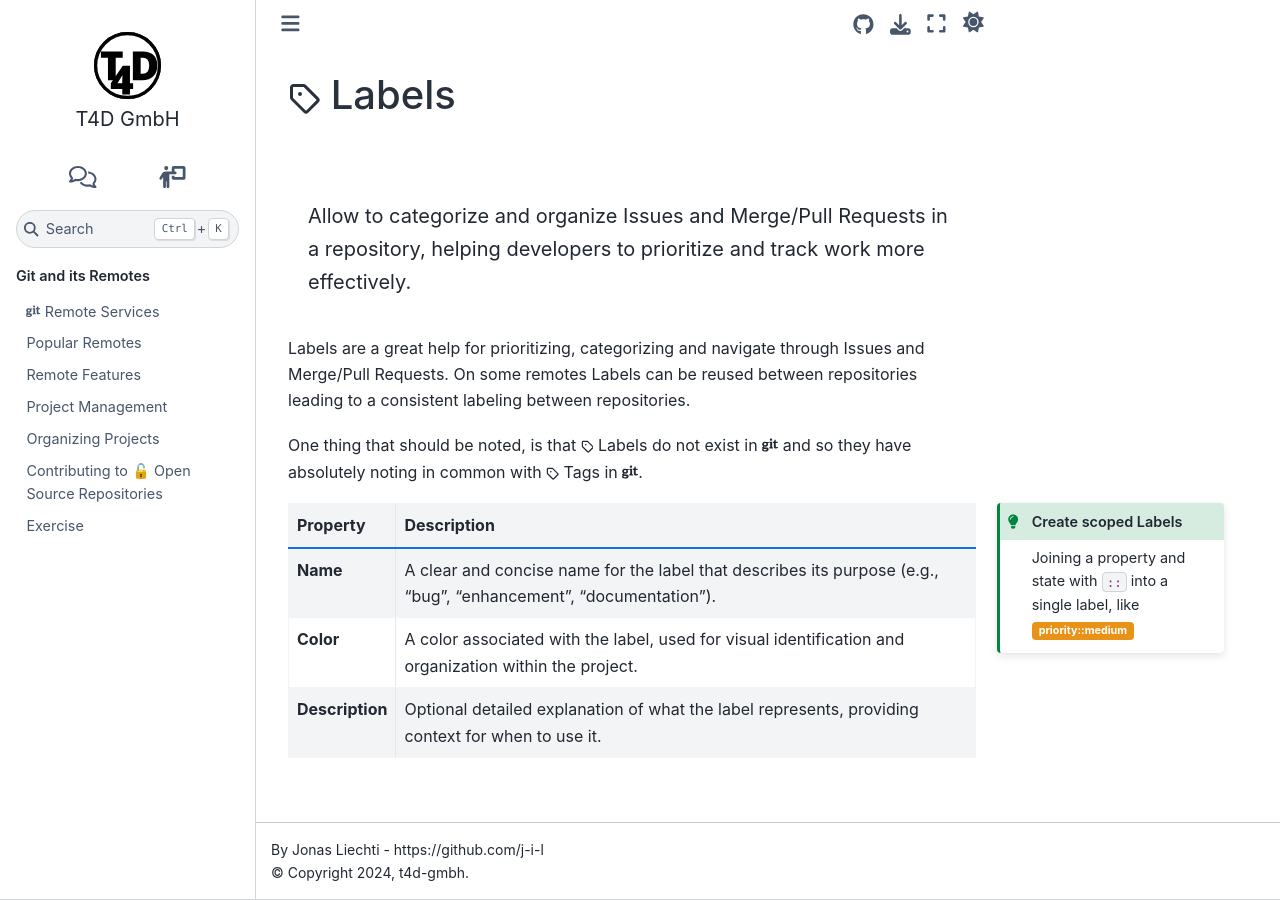
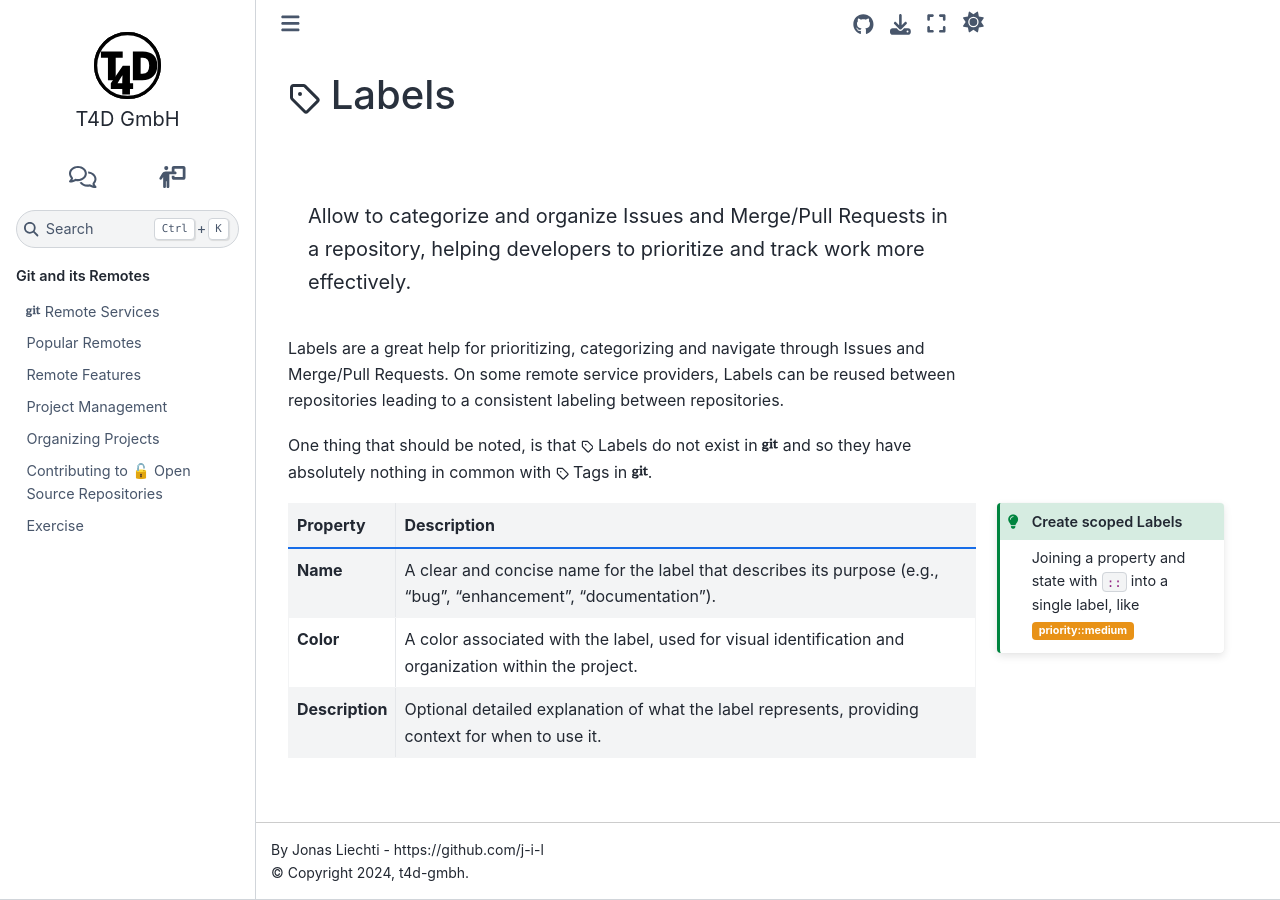
Before and after one commit to t4d-gmbh/git-and-its-remotes, a Sphinx documentation site: the page built from source/content/remote_service_features/collaboration_tools/labels.md, in a window 1280 px wide. Built offline with Sphinx 7.4.7 and the Sphinx Book theme 1.1.4, drawn with Linux system fonts in a browser that asks for light colours; the version number could not be read and is left out.

Commit message:
labels vs. tags on slides

```diff
--- a/source/content/remote_service_features/collaboration_tools/labels.md
+++ b/source/content/remote_service_features/collaboration_tools/labels.md
@@ -6,9 +6,11 @@
 
 {% if page %}
 Labels are a great help for prioritizing, categorizing and navigate through Issues and Merge/Pull Requests.
-On some remotes Labels can be reused between repositories leading to a consistent labeling between repositories.
+On some remote service providers, Labels can be reused between repositories leading to a consistent labeling between repositories.
 
-One thing that should be noted, is that {octicon}`tag;0.8em` Labels do not exist in <i class="fab fa-git"></i> and so they have absolutely noting in common with {octicon}`tag;0.8em` Tags in <i class="fab fa-git"></i>.
+One thing that should be noted, is that {octicon}`tag;0.8em` Labels do not exist in <i class="fab fa-git"></i> and so they have absolutely nothing in common with {octicon}`tag;0.8em` Tags in <i class="fab fa-git"></i>.
+{% else %}
+<i class="fab fa-github"></i> {octicon}`tag;0.8em` Labels <i class="fa-solid fa-not-equal"></i> <i class="fab fa-git"></i> {octicon}`tag;0.8em` Tags!
 {% endif %}
 
 :::{admonition} Create scoped Labels
```
